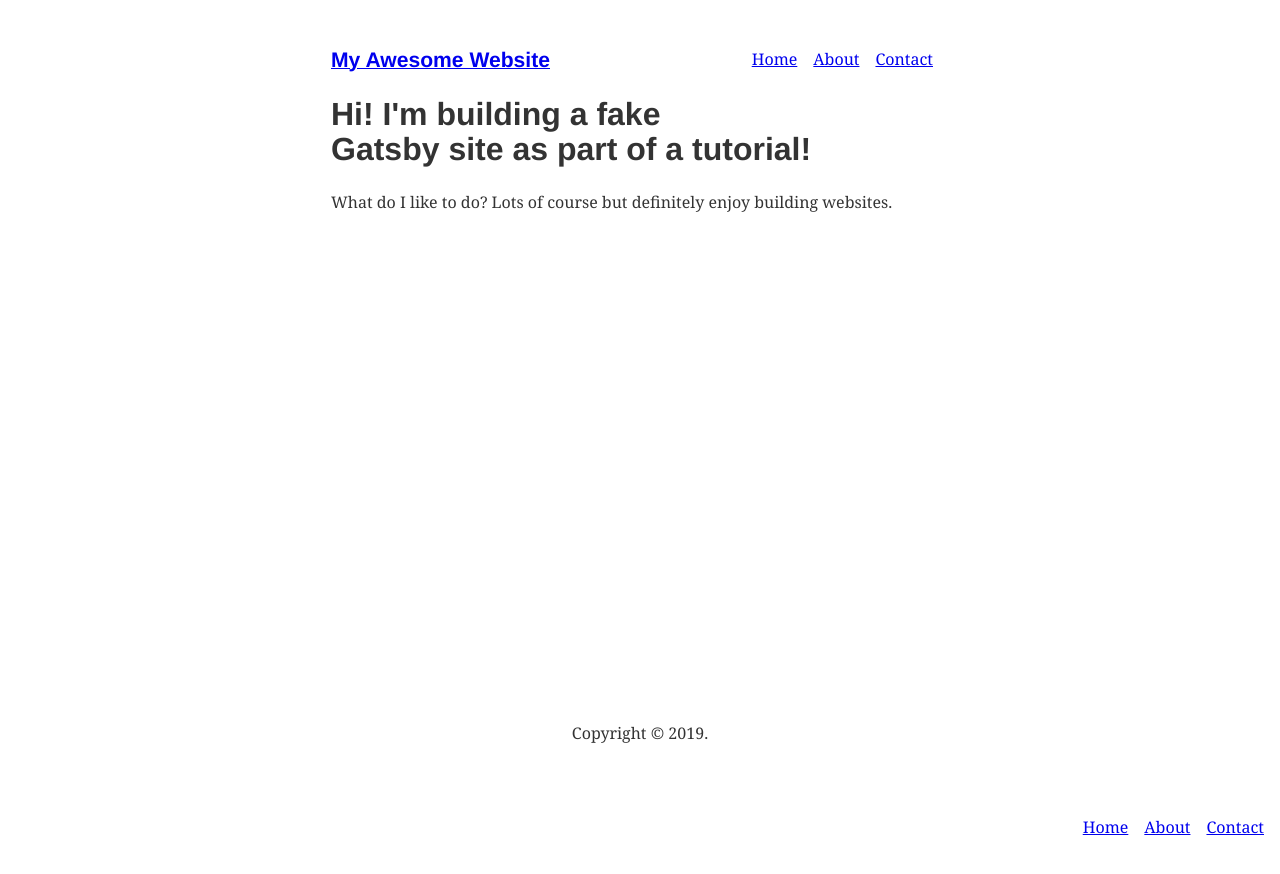
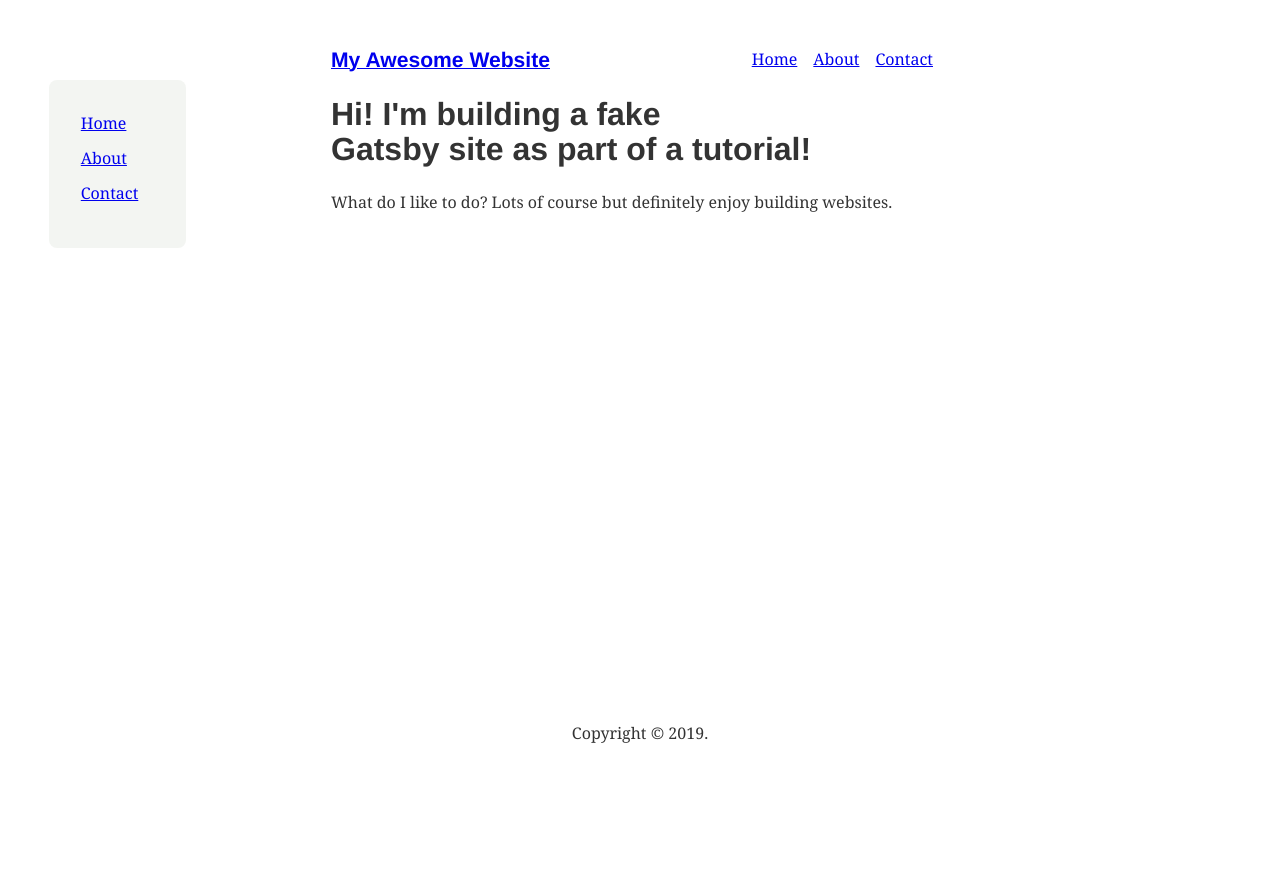
Before and after one commit to Sulaymon333/gatsby-playground, a Gatsby site: page / in a window 1280 px wide. After the commit the page ends 816 px from the top, so only its background shows below. Built offline with nearby package versions, Linux system fonts and the light colour scheme; Gatsby itself is replaced by a stand-in of ours.

Commit message:
layout sidebar added

```diff
--- a/src/components/layout.js
+++ b/src/components/layout.js
@@ -29,7 +29,7 @@ export default ({ children }) => (
     </div>
 
     <aside className="sidebar">
-      <ul style={{ listStyle: `none`, float: `right` }}>
+      <ul style={sidebarStyle}>
         <ListLink to="/">Home</ListLink>
         <ListLink to="/about">About</ListLink>
         <ListLink to="/contact">Contact</ListLink>
@@ -45,3 +45,17 @@ const containerStyle = {
   maxWidth: 650,
   padding: `0 1rem`,
 }
+
+const sidebarStyle = {
+  listStyle: `none`,
+  position: `absolute`,
+  top: `10vh`,
+  left: `2vw`,
+  display: `flex`,
+  flexDirection: `column`,
+  justifyContent: `space-between`,
+  minHeight: `10vw`,
+  backgroundColor: `rgba(218, 224, 215, 0.3198)`,
+  padding: `2rem`,
+  borderRadius: "0.5rem",
+}
--- /dev/null
+++ b/src/pages/color.css
@@ -0,0 +1,3 @@
+.go {
+  color: #0000;
+}
```
